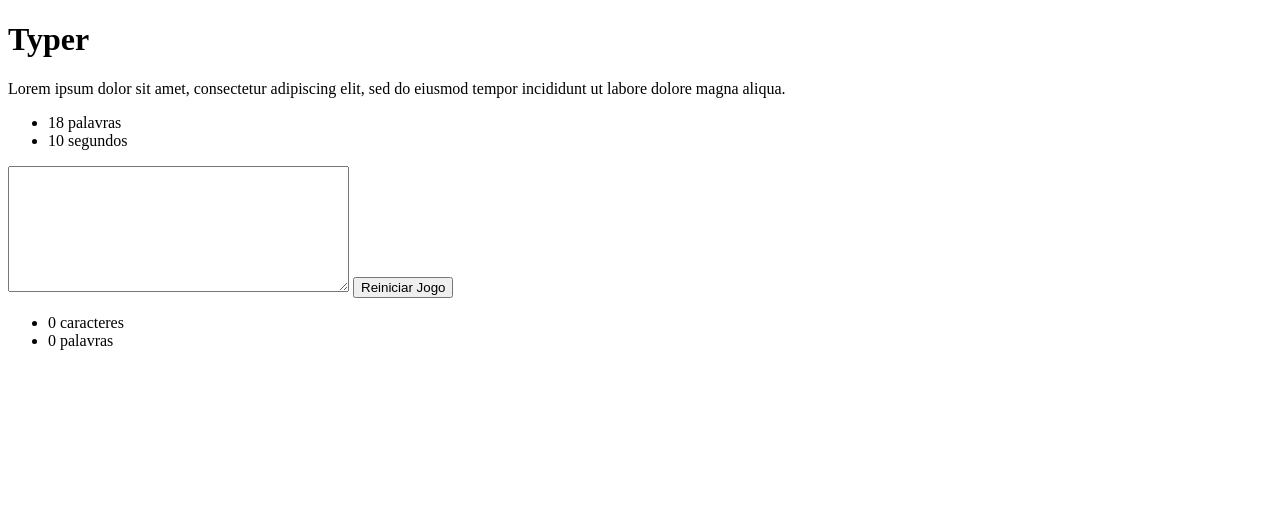
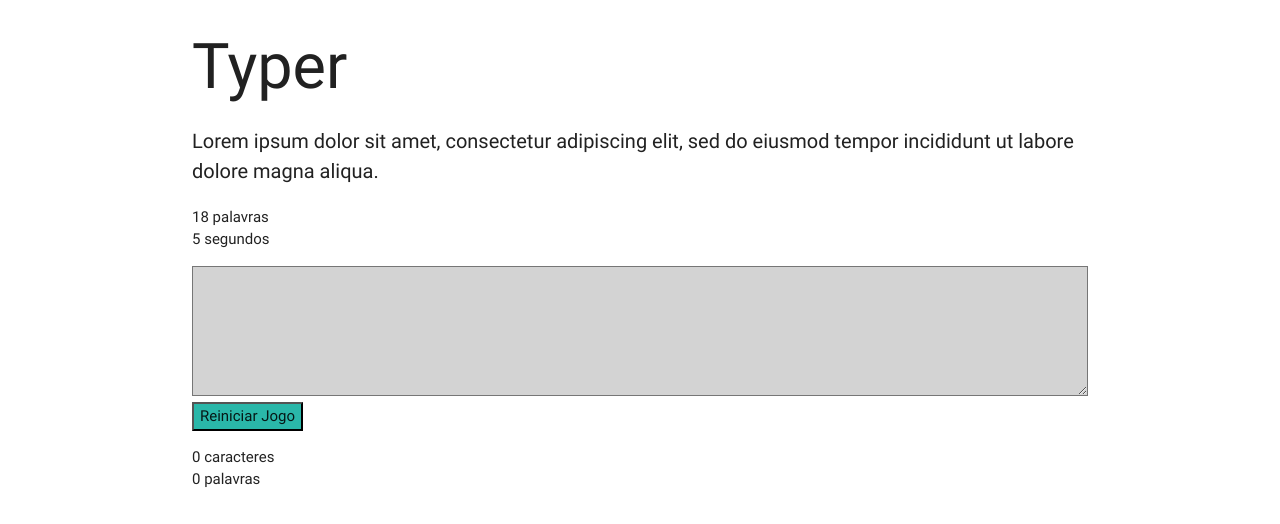
Before and after one commit to efernandes-tech/jquery-001-a-typer, a plain HTML site: page public/principal.html in a window 1280 px wide. Both pictures are taken after a click on the button "Reiniciar Jogo". Drawn offline with Linux system fonts and the light colour scheme.

Commit message:
A5 aplicando css

```diff
--- a/public/css/estilos.css
+++ b/public/css/estilos.css
@@ -0,0 +1,13 @@
+.campo-digitacao {
+    font-size: 20px;
+    height: 130px;
+}
+
+.frase {
+    font-size: 20px;
+    text-align: left;
+}
+
+.campo-desativado {
+    background-color: lightgray;
+}
--- a/public/js/main.js
+++ b/public/js/main.js
@@ -41,6 +41,7 @@ function inicializaCronometro() {
                 // Para o "setInterval".
                 clearInterval(cronometroID);
                 $("#botao-reiniciar").attr("disabled", false);
+                campo.toggleClass("campo-desativado");
             }
         }, 1000);
     });
@@ -54,4 +55,5 @@ function reiniciaJogo() {
     $("#contador-caracteres").text("0");
     $("#tempo-digitacao").text(tempoInicial);
     inicializaCronometro();
+    campo.toggleClass("campo-desativado");
 };
--- a/public/principal.html
+++ b/public/principal.html
@@ -3,15 +3,18 @@
 <head>
     <meta charset="UTF-8">
     <title>Typer</title>
+    <link rel="stylesheet" href="css/libs/materialize.min.css">
+    <link rel="stylesheet" href="css/estilos.css">
 </head>
 <body>
     <!-- Seja bem vindo ao curso de jQuery :) -->
+    <div class="container">
         <h1>Typer</h1>
         <p class="frase">Lorem ipsum dolor sit amet, consectetur adipiscing elit, sed do eiusmod tempor incididunt ut labore dolore magna aliqua.</p>
 
         <ul class="informacoes">
             <li><span id="tamanho-frase">5</span> palavras</li>
-        <li><span id="tempo-digitacao">10</span> segundos</li>
+            <li><span id="tempo-digitacao">5</span> segundos</li>
         </ul>
 
         <textarea class="campo-digitacao" rows="8" cols ="40"></textarea>
@@ -22,7 +25,7 @@
             <li><span id="contador-caracteres">0</span> caracteres</li>
             <li><span id="contador-palavras">0</span> palavras</li>
         </ul>
-
+    </div>
     <script src="js/jquery.js"></script>
     <script src="js/main.js"></script>
 </body>
```
Lines whose indentation alone changed are shown as unchanged.
